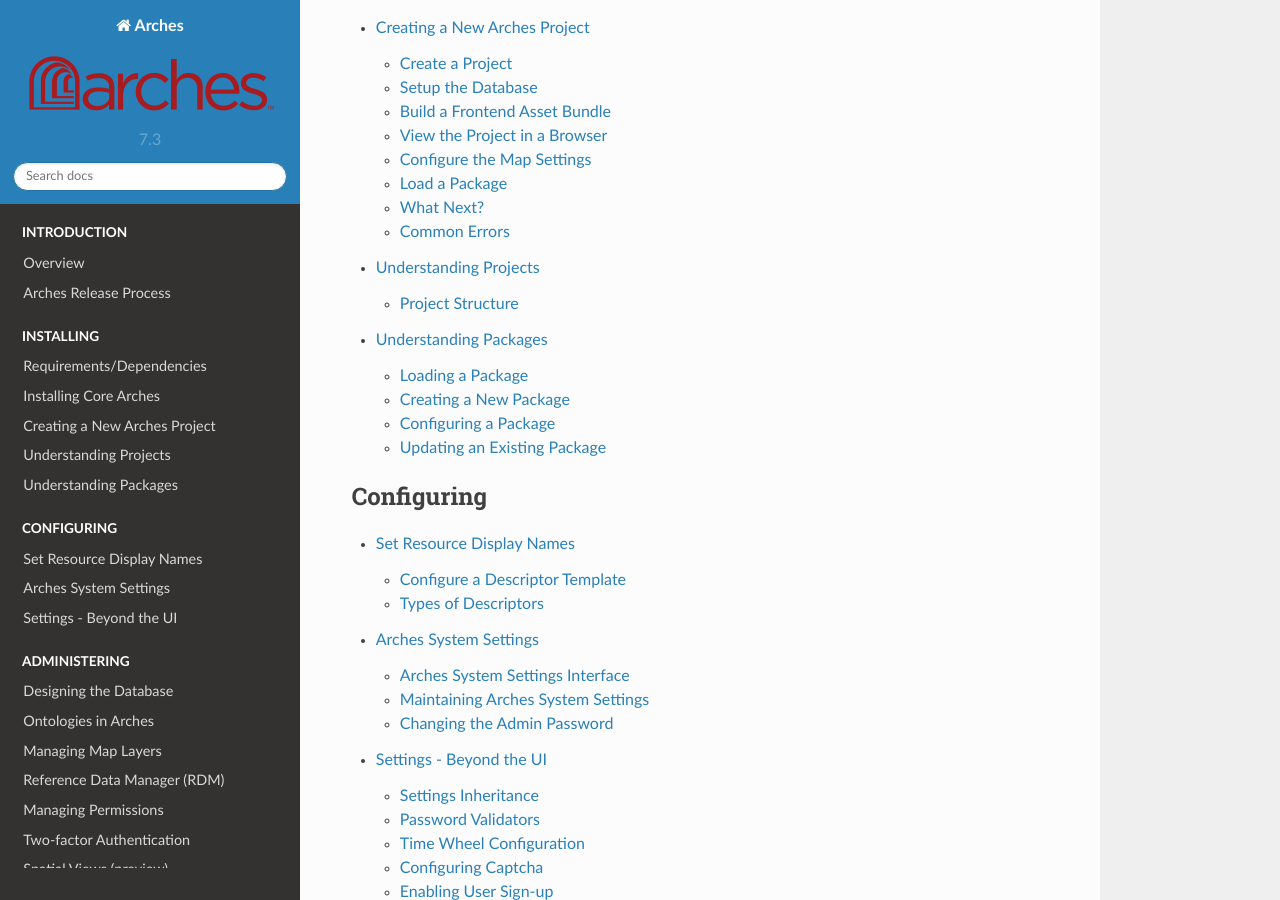
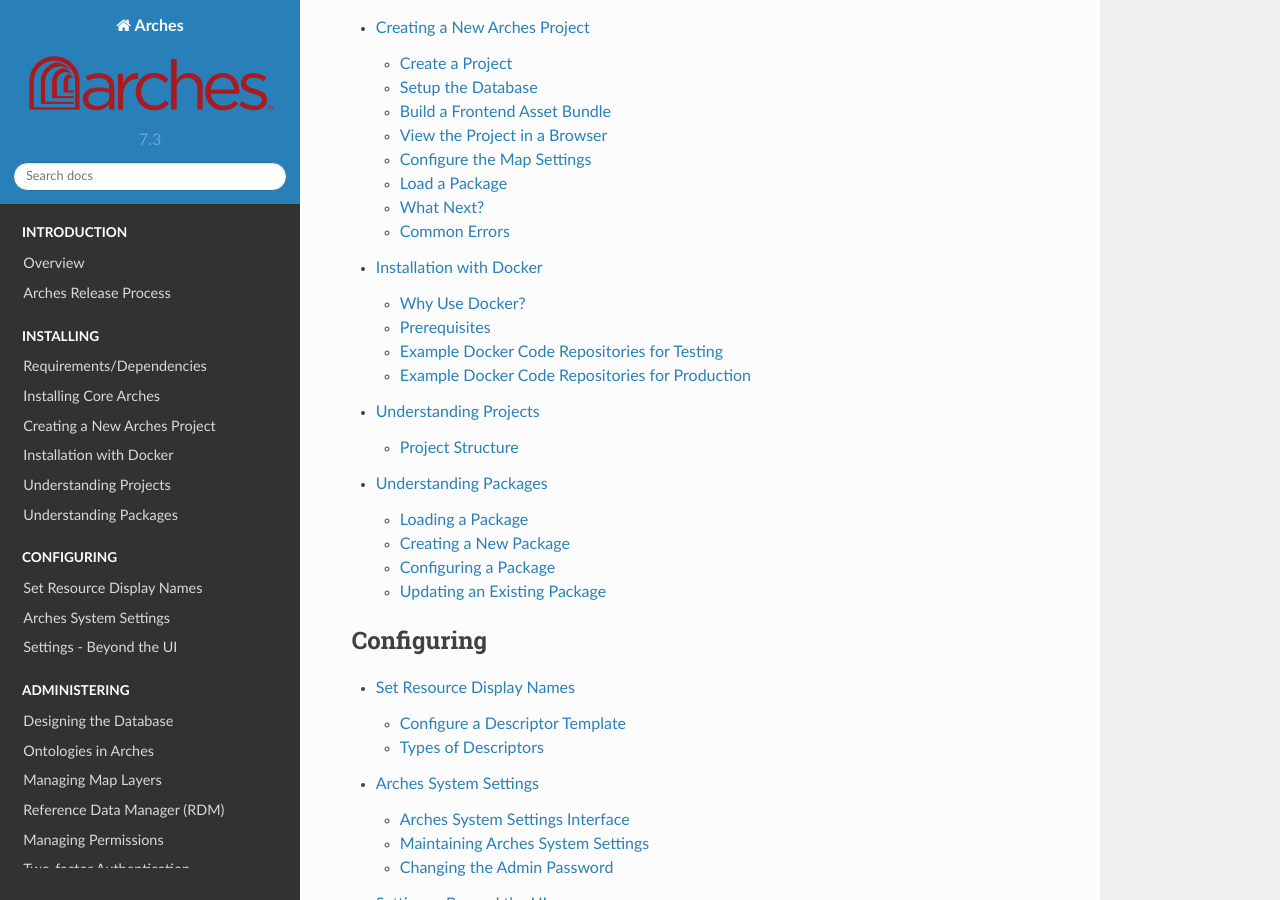
Before and after one commit to archesproject/arches-docs, a Sphinx documentation site: the page built from docs/index.txt, in a window 1280 px wide and 900 px high, scrolled down 708 px. Built offline with Sphinx 7.4.7 and the Read the Docs theme 2.0.0, drawn with Linux system fonts in a browser that asks for light colours; some of the changed lines change nothing that is shown.

Commit message:
Reimplemented docker instructions

```diff
--- /dev/null
+++ b/docs/docker.txt
@@ -0,0 +1,62 @@
+########################
+Installation with Docker
+########################
+
+Why Use Docker?
+===============
+
+Docker is a platform that allows you to package, distribute, and run applications in containers. By using Docker, you can install Arches on any system that supports Docker. This helps insulate you from worries about how the operating system or other specifics of your host system impact dependencies and configurations. Some of the benefits of using Docker include:
+
+1. Isolation:
+    Docker allows developers to isolate applications from the underlying infrastructure,
+    reducing the risk of conflicts and making it easier to manage dependencies.
+2. Scalability:
+    Docker makes it easy to scale applications up or down, as containers can be started
+    and stopped quickly and easily.
+3. Portability:
+    Containers allow a developer to package up an application with all of the parts
+    it needs, such as libraries and other dependencies, and ship it all out as one package. By doing so, the developer can be assured that the application will run on any other Linux machine regardless of any customized settings that machine might have that could differ from the machine used for writing and testing the code.
+
+We recommend that you gain some understanding about how Docker works as well as some basic proficiency with using Docker before attempting to deploy Arches user Docker. These tutorials can introduce you to the basics of using Docker: https://docker-curriculum.com/ or https://www.howtogeek.com/733522/docker-for-beginners-everything-you-need-to-know/
+
+This document will guide you through the process of using Docker to install Arches on your system. Even if you do not want to use Docker to deploy Arches, the review of Arches Docker setups can still provide a useful guide to see how various dependencies and configurations fit together.
+
+.. IMPORTANT:: Arches currently lacks an "official" approach to installation using Docker. The examples that we discus here are drawn from various works-in-progress and community-created approaches. They should be helpful to get started with Docker and Arches, but they are not fully tested for production deployments.
+
+
+Prerequisites
+=============
+
+Before you begin, ensure that your system meets the following requirements:
+
+Docker:
+    Docker must be installed on your system. You can download Docker from the official website: https://www.docker.com/get-started
+Docker Compose:
+    Docker Compose is a tool for defining and running multi-container Docker applications. It must also be installed on your system. You can download Docker Compose from the official website: https://docs.docker.com/compose/install/
+
+
+
+Example Docker Code Repositories for Testing
+============================================
+
+The following lists Docker repositories that set up Docker containers running Arches configured for testing and development, not a production deployment.
+
+1. Arches Dependencies
+    This repo (https://github.com/archesproject/arches-dependency-containers) uses Docker to provision the dependency PostgreSQL, ElasticSearch, and RabbitMQ services required by Arches. NOTE: This repo does not install Arches itself, it just provides an alternate means to install dependency services.
+
+2. Arches for Science
+    This repo (https://github.com/archesproject/arches-for-science-prj) uses Docker to deploy an instance of Arches running the package and extensions for the *Arches for Science* project. This Docker deployment is designed to run in conjunction with the Docker containers and Docker network started by the *Arches Dependency* repo discussed above. The Arches for Science project aims to support workflows in the scientific conservation of objects (especially in museum collections), see: https://www.archesproject.org/arches-for-science/
+
+3. Arches HER (Historic England)
+    This repo (https://github.com/archesproject/arches-her) uses Docker to deploy an instance of Arches running the package and extensions for the Arches implementation developed for Historic England (https://www.archesproject.org/arches-for-hers/). This Docker deployment is designed to run in conjunction with the Docker containers and Docker network started by the *Arches Dependency* repo discussed above.
+
+The *Arches for Science* Docker repository and the *Arches HER* Docker repository both launch instances of Arches that depend up Docker containers and the Docker network started by the *Arches Dependencies* repository. These Docker repositories can be used to "spin up" different versions of Arches and Arches dependencies. You need to launch the appropriate set of dependencies started with *Arches Dependencies* with the version of Arches you are starting in *Arches for Science* or *Arches HER*. In order to switch between versions of Arches in *Arches for Science* and *Arches HER*, use git to checkout a branch with the desired version of Arches. For example, to run *Arches for Science* using Arches 7.4, use the dev/7.4.x branch in the repo: ``git checkout dev/7.4.x``
+
+
+Example Docker Code Repositories for Production
+===============================================
+
+The following lists Docker repositories that set up Docker containers running Arches configured for production deployment. These repositories are not officially part of the Arches Project, and may not have received the same level of review and vetting as Arches Project repositories. While these are not yet fully vetted, they can be a useful starting point or guide to use Docker for production deployment of Arches:
+
+1. arches-via-docker
+    This repo (https://github.com/opencontext/arches-via-docker) uses Docker to provision containers running Arches (the most current stable version) and containers for the dependency PostgreSQL, ElasticSearch, and Redis services. It also starts an Nginx (as a proxy server) container as well as other containers to obtain and update SSL (for secure HTTPS) encryption certificates. You can use this repo directly or use it as a guide to see how to Arches can be configured for "production" deployments.
--- a/docs/index.txt
+++ b/docs/index.txt
@@ -15,6 +15,7 @@
 
     requirements-and-dependencies
     installation
+    docker
     projects-and-packages
 
 .. toctree::
```
